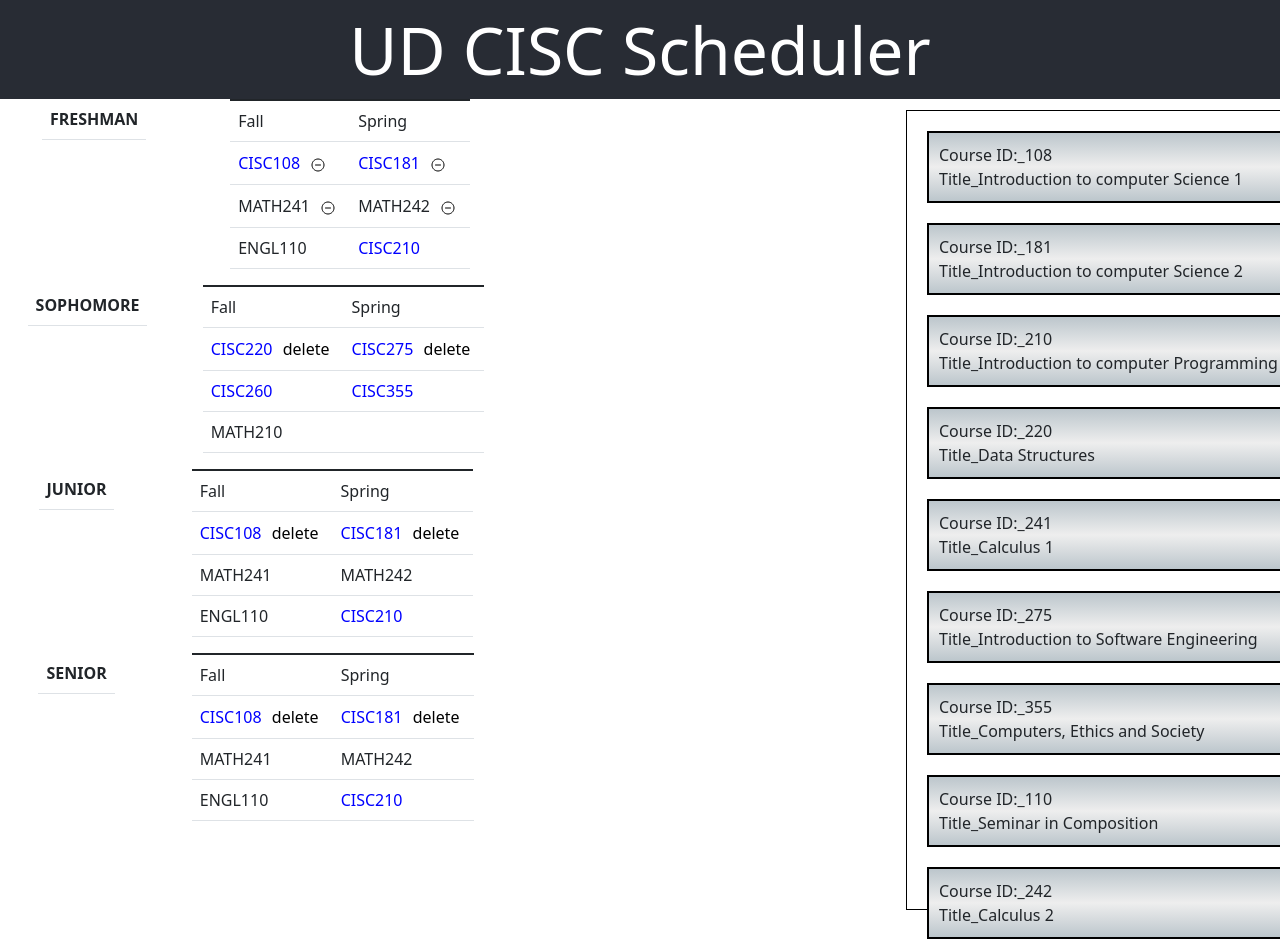
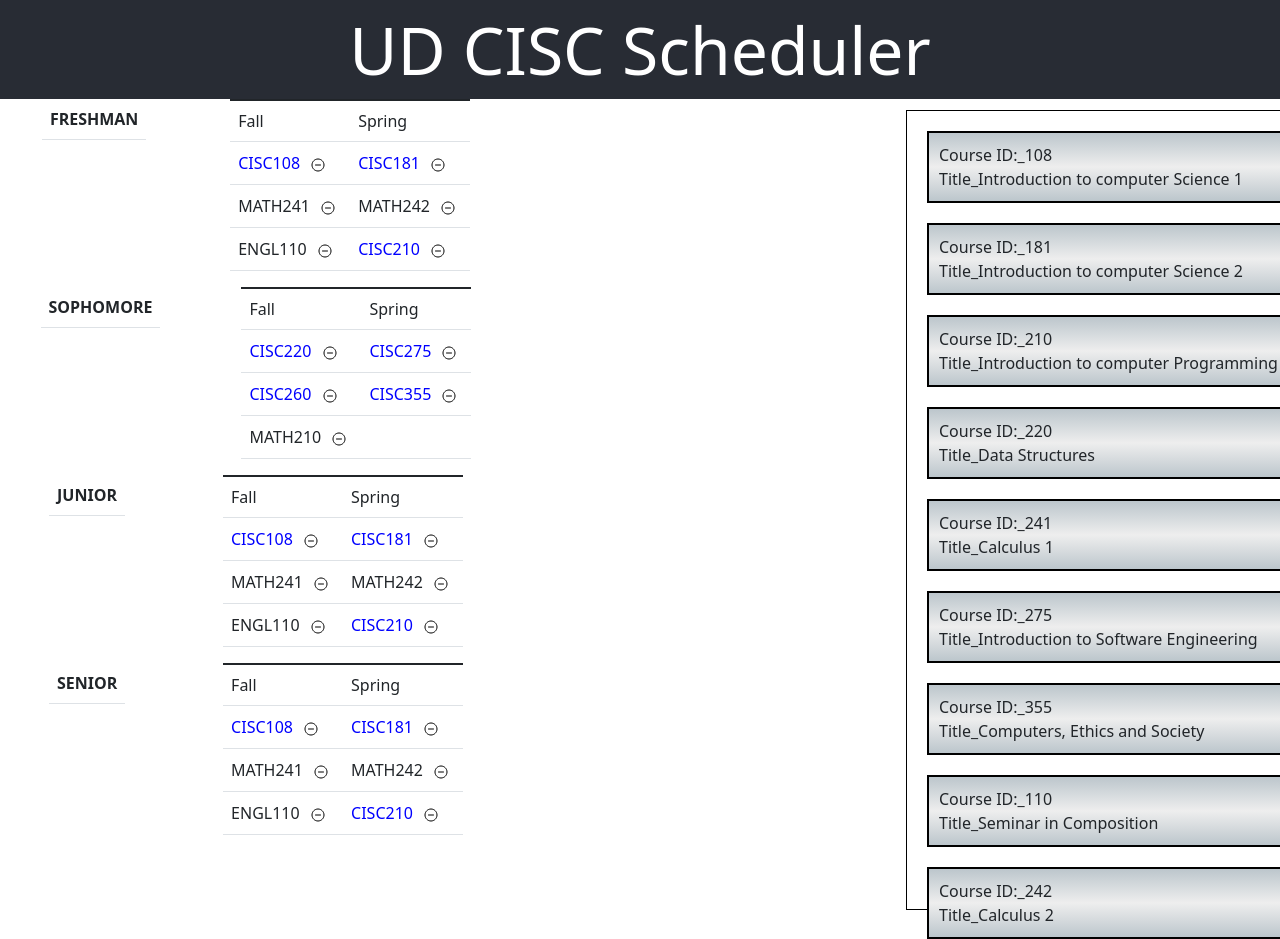
Before and after one commit to UD-CISC275-F21/ud-cis-scheduler-team-8, a React (Create React App) app: page / in a window 1280 px wide. Shown: the top 939 px of the page. Built offline with nearby package versions, Linux system fonts and the light colour scheme.

Commit message:
add remove button

```diff
--- a/src/Component/Table.tsx
+++ b/src/Component/Table.tsx
@@ -104,10 +104,10 @@ function Tab({currentCourse, setCurrentCourse, deck}:
                     <td>MATH242 <button><IoRemoveCircleOutline /></button></td>
                 </tr>
                 <tr>
-                    <td>ENGL110</td>
+                    <td>ENGL110 <button><IoRemoveCircleOutline /></button></td>
                     <td className="click" onClick={()=> {
                         setCurrentCourse(COURSES[2]); setShow(true);
-                    }}>CISC210</td>
+                    }}>CISC210 <button><IoRemoveCircleOutline /></button></td>
                 </tr>
             </tbody>
         </Table>
@@ -125,22 +125,22 @@ function Tab({currentCourse, setCurrentCourse, deck}:
                 <tr>
                     <td className="click" onClick={()=> {
                         setCurrentCourse(COURSES[3]); setShow(true);
-                    }}>CISC220 <button>delete</button></td>
+                    }}>CISC220 <button><IoRemoveCircleOutline /></button></td>
                     <td className="click" onClick={()=> {
                         setCurrentCourse(COURSES[4]); setShow(true);
-                    }}>CISC275 <button>delete</button></td>
+                    }}>CISC275 <button><IoRemoveCircleOutline /></button></td>
 
                 </tr>
                 <tr>
                     <td className="click" onClick={()=> {
                         setCurrentCourse(COURSES[5]); setShow(true);
-                    }}>CISC260</td>
+                    }}>CISC260 <button><IoRemoveCircleOutline /></button></td>
                     <td className="click" onClick={()=> {
                         setCurrentCourse(COURSES[6]); setShow(true);
-                    }}>CISC355</td>
+                    }}>CISC355 <button><IoRemoveCircleOutline /></button></td>
                 </tr>
                 <tr>
-                    <td>MATH210</td>
+                    <td>MATH210 <button><IoRemoveCircleOutline /></button></td>
                     <td></td>
 
                 </tr>
@@ -160,20 +160,20 @@ function Tab({currentCourse, setCurrentCourse, deck}:
                 <tr>
                     <td className="click" onClick={()=> {
                         setCurrentCourse(COURSES[0]); setShow(true);
-                    }}>CISC108 <button>delete</button></td>
+                    }}>CISC108 <button><IoRemoveCircleOutline /></button></td>
                     <td className="click" onClick={()=> {
                         setCurrentCourse(COURSES[1]); setShow(true);
-                    }}>CISC181 <button>delete</button></td>
+                    }}>CISC181 <button><IoRemoveCircleOutline /></button></td>
                 </tr>
                 <tr>
-                    <td>MATH241</td>
-                    <td>MATH242</td>
+                    <td>MATH241 <button><IoRemoveCircleOutline /></button></td>
+                    <td>MATH242 <button><IoRemoveCircleOutline /></button></td>
                 </tr>
                 <tr>
-                    <td>ENGL110</td>
+                    <td>ENGL110 <button><IoRemoveCircleOutline /></button></td>
                     <td className="click" onClick={()=> {
                         setCurrentCourse(COURSES[2]); setShow(true);
-                    }}>CISC210</td>
+                    }}>CISC210 <button><IoRemoveCircleOutline /></button></td>
                 </tr>
             </tbody>
         </Table>
@@ -192,20 +192,20 @@ function Tab({currentCourse, setCurrentCourse, deck}:
 
                     <td className="click" onClick={()=> {
                         setCurrentCourse(COURSES[0]); setShow(true);
-                    }}>CISC108 <button>delete</button></td>
+                    }}>CISC108 <button><IoRemoveCircleOutline /></button></td>
                     <td className="click" onClick={()=> {
                         setCurrentCourse(COURSES[1]); setShow(true);
-                    }}>CISC181 <button>delete</button></td>
+                    }}>CISC181 <button><IoRemoveCircleOutline /></button></td>
                 </tr>
                 <tr>
-                    <td>MATH241</td>
-                    <td>MATH242</td>
+                    <td>MATH241 <button><IoRemoveCircleOutline /></button></td>
+                    <td>MATH242 <button><IoRemoveCircleOutline /></button></td>
                 </tr>
                 <tr>
-                    <td>ENGL110</td>
+                    <td>ENGL110 <button><IoRemoveCircleOutline /></button></td>
                     <td className="click" onClick={()=> {
                         setCurrentCourse(COURSES[2]); setShow(true);
-                    }}>CISC210</td>
+                    }}>CISC210 <button><IoRemoveCircleOutline /></button></td>
                 </tr>
             </tbody>
         </Table>
```
Also changed, not shown: src/App.tsx (line endings or trailing spaces).
